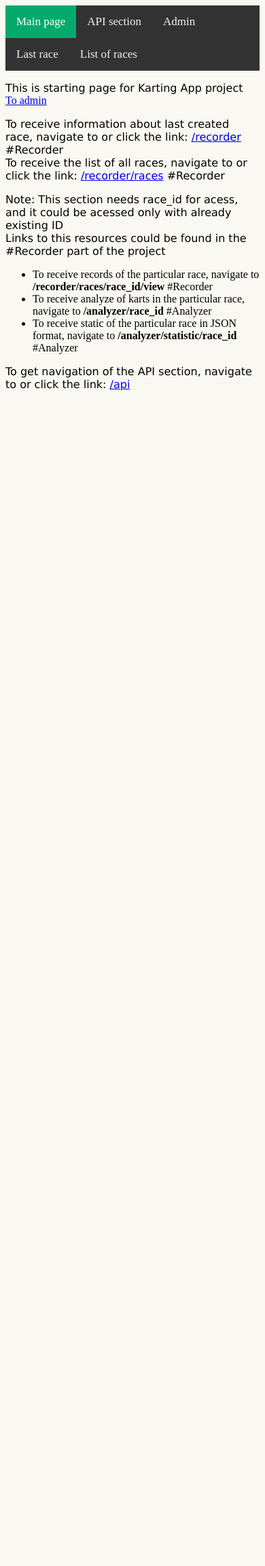
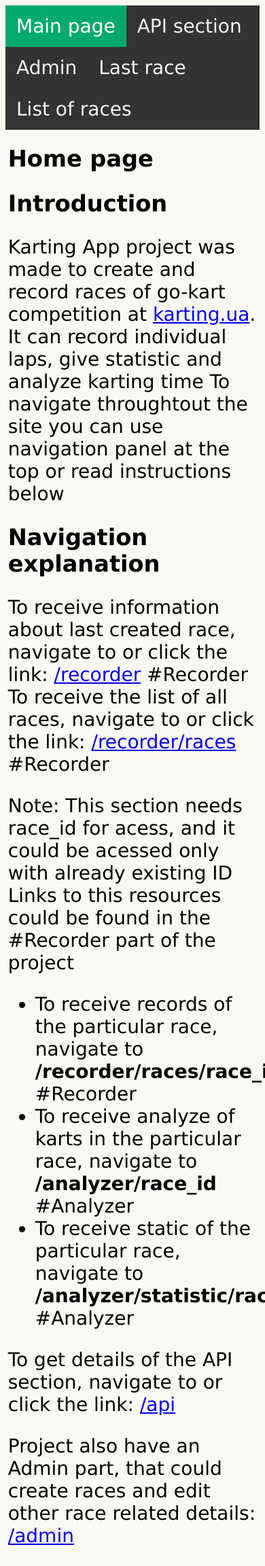
Before and after one commit to GawarWawar/karting_app, a Django app: page / in a window 390 px wide; the page is wider, and only the part inside the window is pictured. Shown: that part at 68% size. Before the commit the page ends 575 px from the top of that part, so only its background shows below. Run offline with Django 4.2, Linux system fonts and the light colour scheme; parts of the project's set-up code (start-up, migrations or seed data) failed here and were passed over.

Commit message:
- made new structure for pages in the whole project - added new formatt options into style.css - in conclusion, made page more informative and small screen friendly

```diff
--- a/karting_site/recorder/static/style.css
+++ b/karting_site/recorder/static/style.css
@@ -1,19 +1,40 @@
+/* Define custom CSS variables using :root */
+:root {
+  --border_color: rgba(120, 106, 148, 0.689);
+}
+
+/* Set background color and font family for the entire page */
 body {
   background-color: rgb(250, 248, 242);
+  font-family: verdana;
 }
 
+/* Remove list item markers for specific unordered lists */
+ul.with_no_marker {
+  list-style-type: none;
+}
+
+/* Apply common styles to table header and data cells */
+th, td  {
+  border: 1px solid;
+  border-color: var(--border_color);
+  text-align: center;
+  padding: auto;
+}
+
+/* Style for the top navigation bar */
 .top_navigation {
   background-color: #333;
   overflow: hidden;
 }
 
+/* Style for links in the top navigation bar */
 .top_navigation a {
   float: left;
   color: #f2f2f2;
   text-align: center;
   padding: 14px 16px;
   text-decoration: none;
-  font-size: 17px;
 }
 
 /* Change the color of links on hover */
@@ -28,55 +49,60 @@ body {
   color: white;
 }
 
-:root {
-  --border_color: rgba(120, 106, 148, 0.689);
+/* Class to center a block-level element horizontally */
+div.main_container {
+  margin: 0 auto;
 }
 
-h1 {
-  font-family: verdana;
-
-}
-
-p {
-  font-family: verdana;
-}
-
-a.padding {
-  padding-left: 3px;
-}
-
-a.in_p {
-  font-family: 'Times New Roman', Times, serif;
-}
-
-ul.with_none {
-  list-style-type: none;
-}
-
-th, td  {
-  border: 1px solid;
-  border-color: var(--border_color);
-}
-
-table.full_width {
-  width: 100%;
-}
-
-div.white_back{
-  background-color: whitesmoke;
-  width: 100%
-}
-
-.section {
-  width: 100%;
+/* Style for a container holding race information */
+div.race_info_container {
   margin: 10px;
   padding-left: 3px;
   border: 1px solid;
   border-color: var(--border_color);
 }
 
-@media (min-width: 1080px) {
-  .section {
+/* Media query for screens with a maximum width of 1080 pixels */
+@media only screen and (max-width: 1080px) {
+  body {
+    font-size: 28px;
+  }
+  h1{
+    font-size: 1.2em;
+
+  }
+  h2 {
+    font-size: 1.2em;
+  }
+
+  div.main_container{
+    width: 98%;
+  }
+  .common_table_container{
+    overflow-x: auto;
+  }
+  table.common{
+    font-size: 28px;
+  }
+  div.race_info_container {
+    width: 97%;
+  }
+  .top_navigation {
+    font-size: 28px;
+    /* width: 100%; */
+
+  }
+}
+
+/* Media query for screens with a minimum width of 1081 pixels */
+@media (min-width: 1081px) {
+  div.main_container{
+    width: 50%;
+  }
+  table.common{
+    width: 75%;
+  }
+  div.race_info_container {
     width: 75%;
   }
 }
--- a/karting_site/templates/index.html
+++ b/karting_site/templates/index.html
@@ -11,10 +11,15 @@
         <a href={%url 'recorder:index' %}>Last race</a>
         <a href={%url 'recorder:races' %}>List of races</a>
     </div>
+<div class="main_container">
+    <h1> Home page </h1>
+    <h2> Introduction </h2>
     <p>
-    This is starting page for Karting App project <br>
-    <a class='in_p' href="{%url 'admin:index' %}">To admin</a>
+        Karting App project was made to create and record races of go-kart competition at <a href= "https://www.karting.ua/"> karting.ua</a>.
+        It can record individual laps, give statistic and analyze karting time
+        To navigate throughtout the site you can use navigation panel at the top or read instructions below
     </p>
+    <h2> Navigation explanation </h2>
     <p>
         To receive information about last created race, navigate to or click the link: <a href="{%url 'recorder:index' %}">/recorder</a> #Recorder <br>
         To receive the list of all races, navigate to or click the link: <a href="{%url 'recorder:races' %}">/recorder/races</a> #Recorder
@@ -26,8 +31,10 @@
     <ul>
         <li>To receive records of the particular race, navigate to <b>/recorder/races/race_id/view</b> #Recorder</li>
         <li>To receive analyze of karts in the particular race, navigate to <b>/analyzer/race_id</b> #Analyzer</li>
-    <li>To receive static of the particular race in JSON format, navigate to <b>/analyzer/statistic/race_id</b> #Analyzer</li>
+        <li>To receive static of the particular race, navigate to <b>/analyzer/statistic/race_id</b> #Analyzer</li>
     </ul>
-<p>To get navigation of the API section, navigate to or click the link: <a href="{%url 'api' %}">/api</a></p>
+    <p>To get details of the API section, navigate to or click the link: <a href="{%url 'api' %}">/api</a></p>
+    <p>Project also have an Admin part, that could create races and edit other race related details: <a class='in_p' href="{%url 'admin:index' %}">/admin</a>
+</div>
 </body>
 </html>
```
Also changed, not shown: karting_site/analyzer/templates/analyzer.html (+8 -2 lines), karting_site/analyzer/templates/race_statistic.html (+11 -12 lines), karting_site/recorder/templates/individual_race_page.html (+14 -10 lines), karting_site/recorder/templates/list_of_all_races.html (+8 -2 lines), karting_site/recorder/templates/recorder_index.html (+14 -16 lines), karting_site/templates/api.html (+8 -9 lines). Lines whose indentation alone changed are shown as unchanged.
